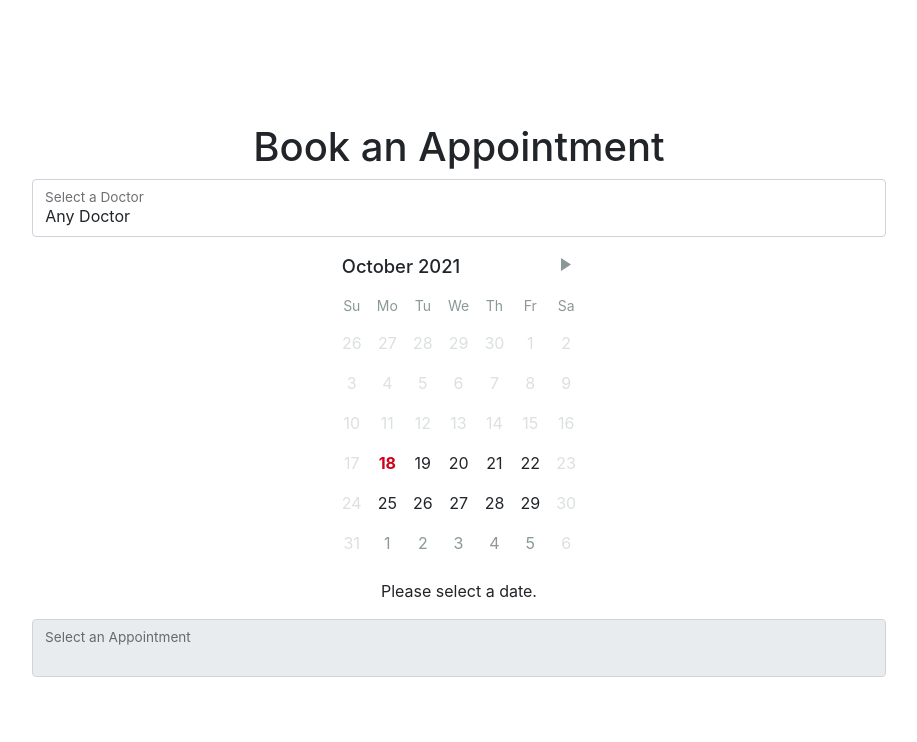
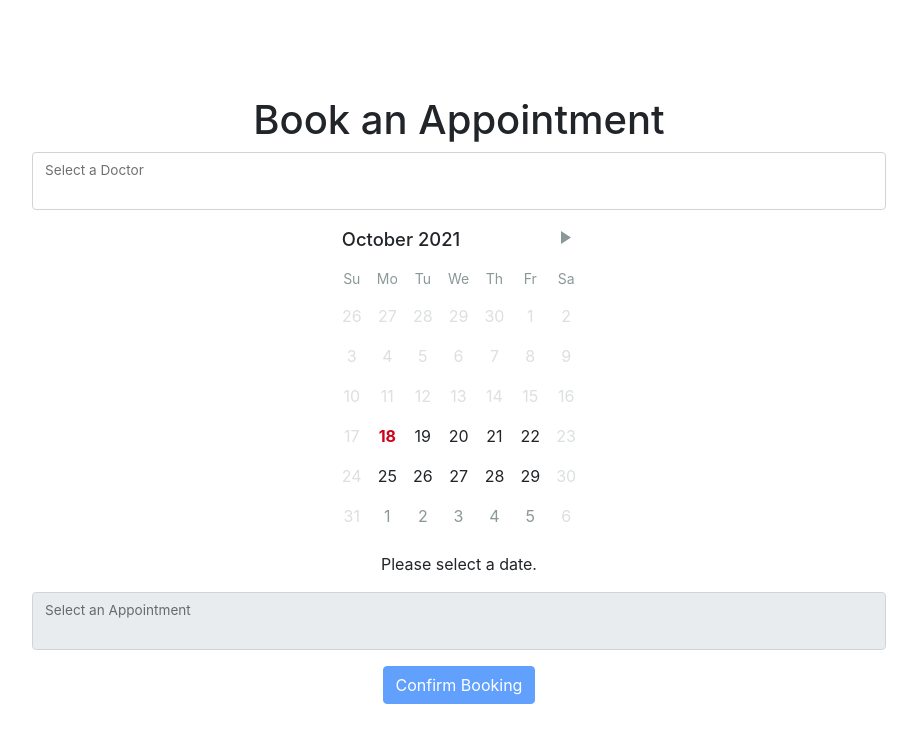
Before and after one commit to ros-a/LRSS-patient-booking-system, a React (Create React App) app in the folder client/: page /appointments in a window 1280 px wide. Shown: the top 742 px of the page, without its empty margins (181-1098 px from the left). Built offline with nearby package versions, Linux system fonts and the light colour scheme.

Commit message:
Added functionality to disable inputs when appropriate

```diff
--- a/client/package.json
+++ b/client/package.json
@@ -6,6 +6,7 @@
     "@testing-library/jest-dom": "^5.14.1",
     "@testing-library/react": "^11.2.7",
     "@testing-library/user-event": "^12.8.3",
+    "bootstrap": "^5.1.3",
     "bootstrap-year-calendar": "^1.1.1",
     "jquery": "^3.6.0",
     "rc-year-calendar": "^1.0.2",
--- a/client/src/Components/AppointmentSelector/AppointmentSelector.js
+++ b/client/src/Components/AppointmentSelector/AppointmentSelector.js
@@ -16,7 +16,7 @@ const AppointmentSelector = (props) => {
     })
 
     useEffect(() => {
-        if (props.dateSelected !== null){
+        if (props.doctorSelected !== '' && props.dateSelected !== '' && props.appointmentSelected !== ''){
             setDisabled(false)
             const appointmentArray= {
                 1: false,
@@ -41,21 +41,21 @@ const AppointmentSelector = (props) => {
     }, [props.doctorSelected, props.dateSelected])
 
     const handleSelect = evt => {
-        props.setAppointmentSelected(evt.target.value)
+        props.setAppointmentSelected({string: evt.target.value, timeSlot: evt.target.selectedIndex})
     }
 
     return (
         <FormGroup className="form-floating">
             <select className="form-control" id="appointmentSelector" disabled={disabled} onChange={handleSelect}>
-                <option value={null}> </option>
-                <option value={1} disabled={appointmentsTaken[1]}>9:00 - 10:00</option>
-                <option value={2} disabled={appointmentsTaken[2]}>10:00 - 11:00</option>
-                <option value={3} disabled={appointmentsTaken[3]}>11:00 - 12:00</option>
-                <option value={4} disabled={appointmentsTaken[4]}>12:00 - 13:00</option>
-                <option value={5} disabled={appointmentsTaken[5]}>13:00 - 14:00</option>
-                <option value={6} disabled={appointmentsTaken[6]}>14:00 - 15:00</option>
-                <option value={7} disabled={appointmentsTaken[7]}>15:00 - 16:00</option>
-                <option value={8} disabled={appointmentsTaken[8]}>16:00 - 17:00</option>
+                <option value=''> </option>
+                <option disabled={appointmentsTaken[1]}>9:00 - 10:00</option>
+                <option disabled={appointmentsTaken[2]}>10:00 - 11:00</option>
+                <option disabled={appointmentsTaken[3]}>11:00 - 12:00</option>
+                <option disabled={appointmentsTaken[4]}>12:00 - 13:00</option>
+                <option disabled={appointmentsTaken[5]}>13:00 - 14:00</option>
+                <option disabled={appointmentsTaken[6]}>14:00 - 15:00</option>
+                <option disabled={appointmentsTaken[7]}>15:00 - 16:00</option>
+                <option disabled={appointmentsTaken[8]}>16:00 - 17:00</option>
             </select>
             <label htmlFor="appointmentSelector">Select an Appointment</label>
         </FormGroup>
--- /dev/null
+++ b/client/src/Components/ConfirmAppointmentModal/ConfirmAppointmentModal.js
@@ -0,0 +1,43 @@
+import React, {useEffect, useState} from "react";
+import {Button, Modal, ModalTitle} from "react-bootstrap";
+import ModalHeader from "react-bootstrap/ModalHeader";
+
+const ConfirmAppointmentModal = (props) => {
+
+    const [confirmDisabled, setConfirmDisabled] = useState(true)
+    useEffect(() => {
+        if (props.doctorSelected === '' || props.dateSelected === '' || props.appointmentSelected.timeSlot === 0){
+            setConfirmDisabled(true)
+        } else {
+            setConfirmDisabled(false)
+        }
+    }, [props.doctorSelected, props.dateSelected, props.appointmentSelected])
+
+    const [isOpen, setIsOpen] = useState(false)
+    const showModal = () => {
+        setIsOpen(true)
+    }
+    const hideModal = () => {
+        setIsOpen(false)
+    }
+
+    return (
+        <>
+            <Button className="mt-3" onClick={showModal} disabled={confirmDisabled}>Confirm Booking</Button>
+            <Modal show={isOpen} onHide={hideModal} size="lg" aria-labelledby="contained-modal-title-vcenter" centered={true}>
+                <ModalHeader>
+                    <ModalTitle>Appointment with {props.doctorSelected ?? 'Any Doctor'}</ModalTitle>
+                </ModalHeader>
+                <Modal.Body>
+                    <p>Are you sure you want to book an appointment on {props.dateSelected ? props.dateSelected.toLocaleDateString() : ''} at {props.appointmentSelected.string} with {props.doctorSelected}?</p>
+                </Modal.Body>
+                <Modal.Footer>
+                    <Button className="btn-secondary" onClick={hideModal}>Cancel</Button>
+                    <Button className="btn-success">Confirm</Button>
+                </Modal.Footer>
+            </Modal>
+        </>
+    )
+}
+
+export default ConfirmAppointmentModal
--- a/client/src/Components/DatePicker/DatePicker.js
+++ b/client/src/Components/DatePicker/DatePicker.js
@@ -9,16 +9,16 @@ class DatePicker extends React.Component {
         this.handleDayClick = this.handleDayClick.bind(this);
 
         this.state = {
-            selectedDay: null,
+            selectedDay: '',
             today: new Date()
         };
     }
 
     handleDayClick(day, { selected }) {
         this.setState({
-            selectedDay: selected ? null : day,
+            selectedDay: selected ? '' : day,
         });
-        this.props.setDateSelected(selected ? null : day)
+        this.props.setDateSelected(selected ? '' : day)
     }
 
     render() {
--- a/client/src/Components/DoctorSelector/DoctorSelector.js
+++ b/client/src/Components/DoctorSelector/DoctorSelector.js
@@ -17,7 +17,7 @@ const DoctorSelector = (props) => {
     return (
         <FormGroup className="form-floating">
             <select onChange={handleSelect} className="form-control" id="drSelector">
-                <option key="0">Any Doctor</option>
+                <option key="0" value=""> </option>
                 {allDoctors.map(doctor =>
                     <option key={doctor.id}>{doctor.name}</option>
                 )}
--- a/client/src/Components/PatientBookingPage/PatientBookingPage.js
+++ b/client/src/Components/PatientBookingPage/PatientBookingPage.js
@@ -1,20 +1,21 @@
 import React, {useEffect, useState} from "react";
-import {Form, FormGroup} from "react-bootstrap";
+import {Form} from "react-bootstrap";
 import './PatientBookingPage.css'
 import 'react-day-picker/lib/style.css';
 import DatePicker from "../DatePicker/DatePicker";
 import AppointmentSelector from "../AppointmentSelector/AppointmentSelector";
 import DoctorSelector from "../DoctorSelector/DoctorSelector";
+import ConfirmAppointmentModal from "../ConfirmAppointmentModal/ConfirmAppointmentModal";
 
 
 
-const PatientBookingPage = (props) => {
-    const [doctorSelected, setDoctorSelected] = useState(null)
-    const [dateSelected, setDateSelected] = useState(null)
-    const [appointmentSelected, setAppointmentSelected] = useState(null)
+const PatientBookingPage = () => {
+    const [doctorSelected, setDoctorSelected] = useState('')
+    const [dateSelected, setDateSelected] = useState('')
+    const [appointmentSelected, setAppointmentSelected] = useState({string: '', timeSlot: 0})
 
     useEffect(() => {
-       //
+        console.log(appointmentSelected)
     }, [appointmentSelected])
 
     return (
@@ -26,7 +27,12 @@ const PatientBookingPage = (props) => {
                 <AppointmentSelector
                     doctorSelected={doctorSelected}
                     dateSelected={dateSelected}
+                    appointmentSelected={appointmentSelected}
                     setAppointmentSelected={setAppointmentSelected}/>
+                <ConfirmAppointmentModal
+                    doctorSelected={doctorSelected}
+                    dateSelected={dateSelected}
+                    appointmentSelected={appointmentSelected}/>
             </Form>
         </main>
     )
```
Also changed, not shown: client/src/Components/VerticallyCenteredModal/VerticallyCenteredModal.js (added, +25 -0 lines), 1 other file (tests, documents, lock files or other folders).
